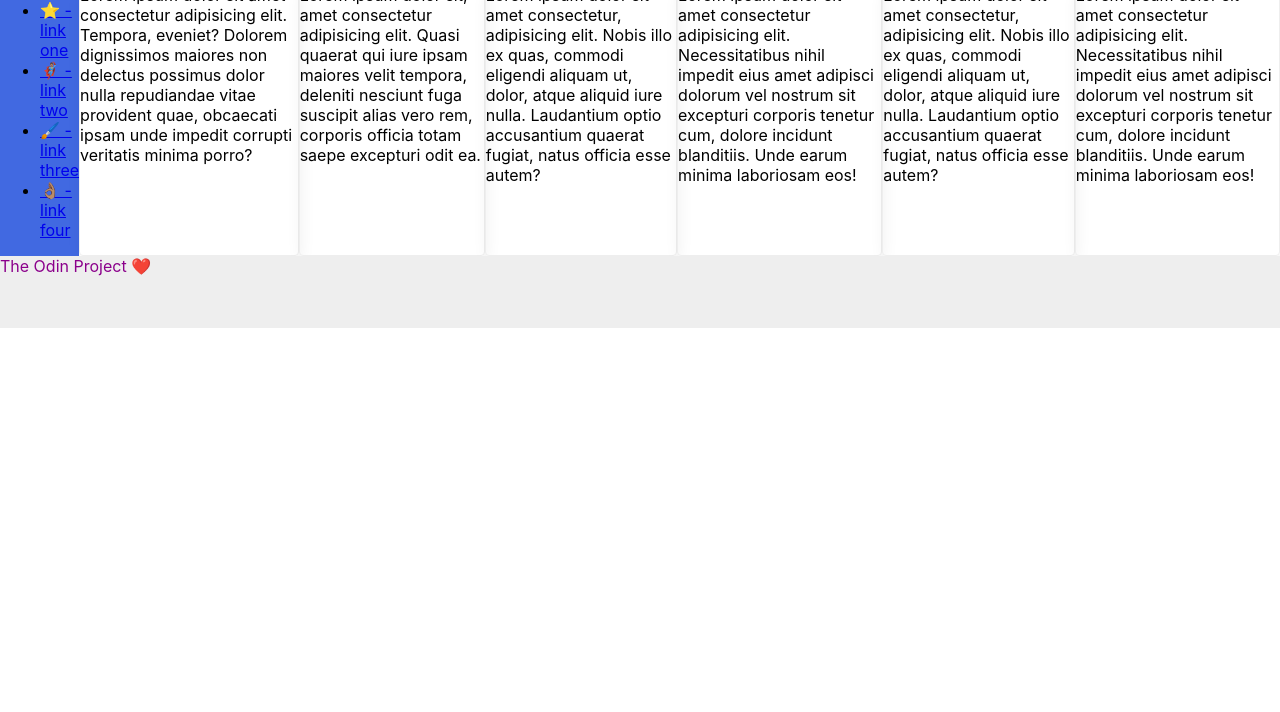
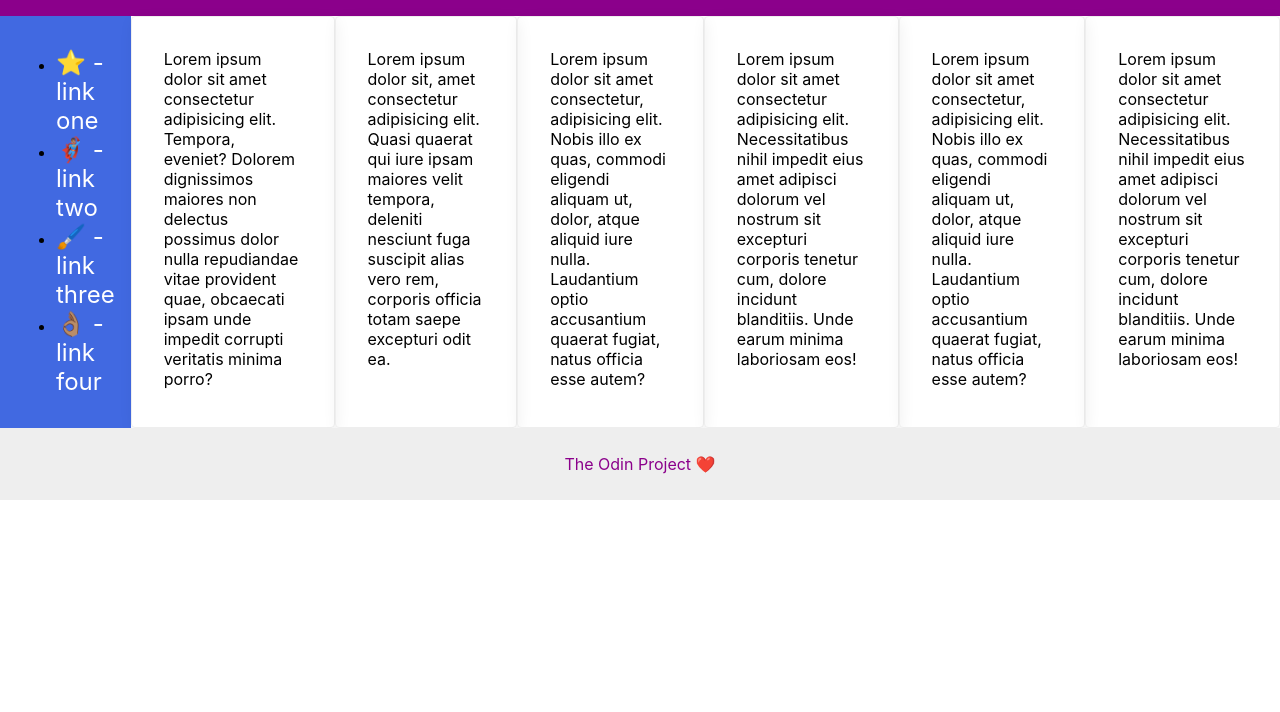
Before and after one commit to tr-h3x/flex-layout-2, a plain HTML site: page index.html in a window 1280 px wide. Shown: the part 88-800 px from the top of the page. Drawn offline with Linux system fonts and the light colour scheme.

Commit message:
Add containter to html. Apply css styles (-cards).

```diff
--- a/style.css
+++ b/style.css
@@ -12,6 +12,7 @@ body {
     color: white;
     font-size: 32px;
     font-weight: 900;
+    padding: 16px;
     display: flex;
     align-items: center;
   }
@@ -20,19 +21,31 @@ body {
     height: 72px;
     background: #eee;
     color: darkmagenta;
+    display: flex;
+    align-items:center;
+    justify-content:center;
   }
 
   .sidebar {
     width: 300px;
     background: royalblue;
+    text-decoration: none;
+    padding: 16px;
   }
 
   .card {
     border: 1px solid #eee;
     box-shadow: 2px 4px 16px rgba(0,0,0,.06);
     border-radius: 4px;
+    padding: 32px;
   }
 
   .container {
     display: flex;
   }
+
+a:link {
+  color:white;
+  text-decoration: none;
+  font-size: 24px;
+}
```
